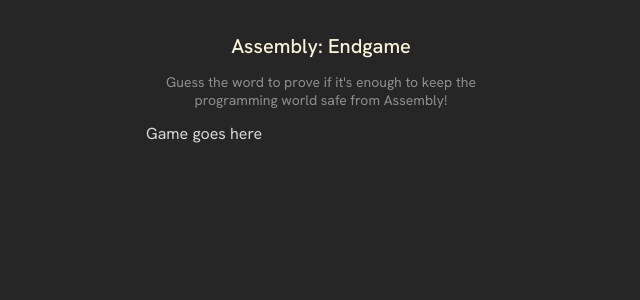
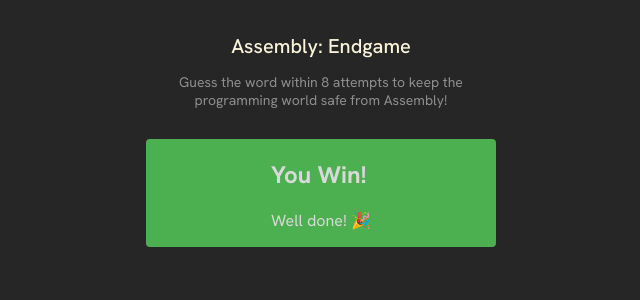
Before and after one commit to kvothe1387/Assembly-Endgame, a React (Vite) app: page / in a window 1280 px wide. Shown: the top 300 px of the page, without its empty margins (319-959 px from the left). Built offline with nearby package versions, Linux system fonts and the light colour scheme.

Commit message:
added game status section

```diff
--- a/src/App.jsx
+++ b/src/App.jsx
@@ -6,10 +6,17 @@ export default function AssemblyEndgame() {
     <main>
       <header>
         <h1>Assembly: Endgame</h1>
-        <p>Guess the word to prove if it's enough to keep the programming world safe from Assembly!</p>
+        <p>Guess the word within 8 attempts to keep the
+          programming world safe from Assembly!</p>
       </header>
 
-      Game goes here
+      <section className="game-status">
+        <div className="status-message">
+          <h2>You Win!</h2>
+          <p>Well done! <span role="img" aria-label="celebration">🎉</span></p>
+        </div>
+      </section>
+
     </main>
   )
 }
--- a/src/index.css
+++ b/src/index.css
@@ -28,3 +28,32 @@ header>p {
   max-width: 350px;
   color: #8E8E8E;
 }
+
+section.game-status {
+  background-color: #4CAF50;
+  margin: 20px 0;
+  display: flex;
+  flex-direction: column;
+  align-items: center;
+  border-radius: 4px;
+  margin-block: 30px;
+}
+
+section.game-status>p {
+  margin: 5px;
+}
+
+section.game-status>h2 {
+  font-size: 1.25rem;
+  margin: 5px;
+}
+
+.win {
+  background-color: #4CAF50;
+  color: white;
+}
+
+.lose {
+  background-color: #f44336;
+  color: white;
+}
```
